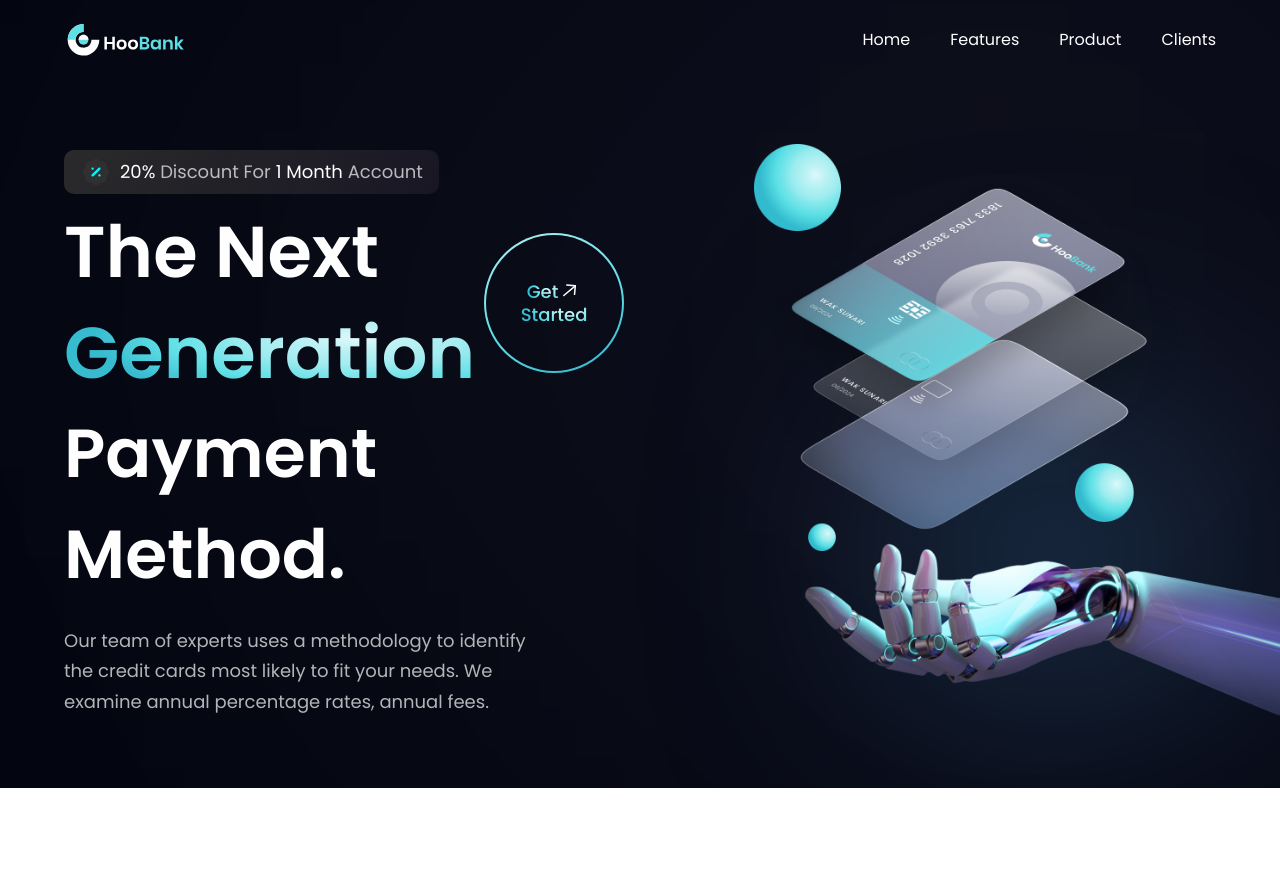
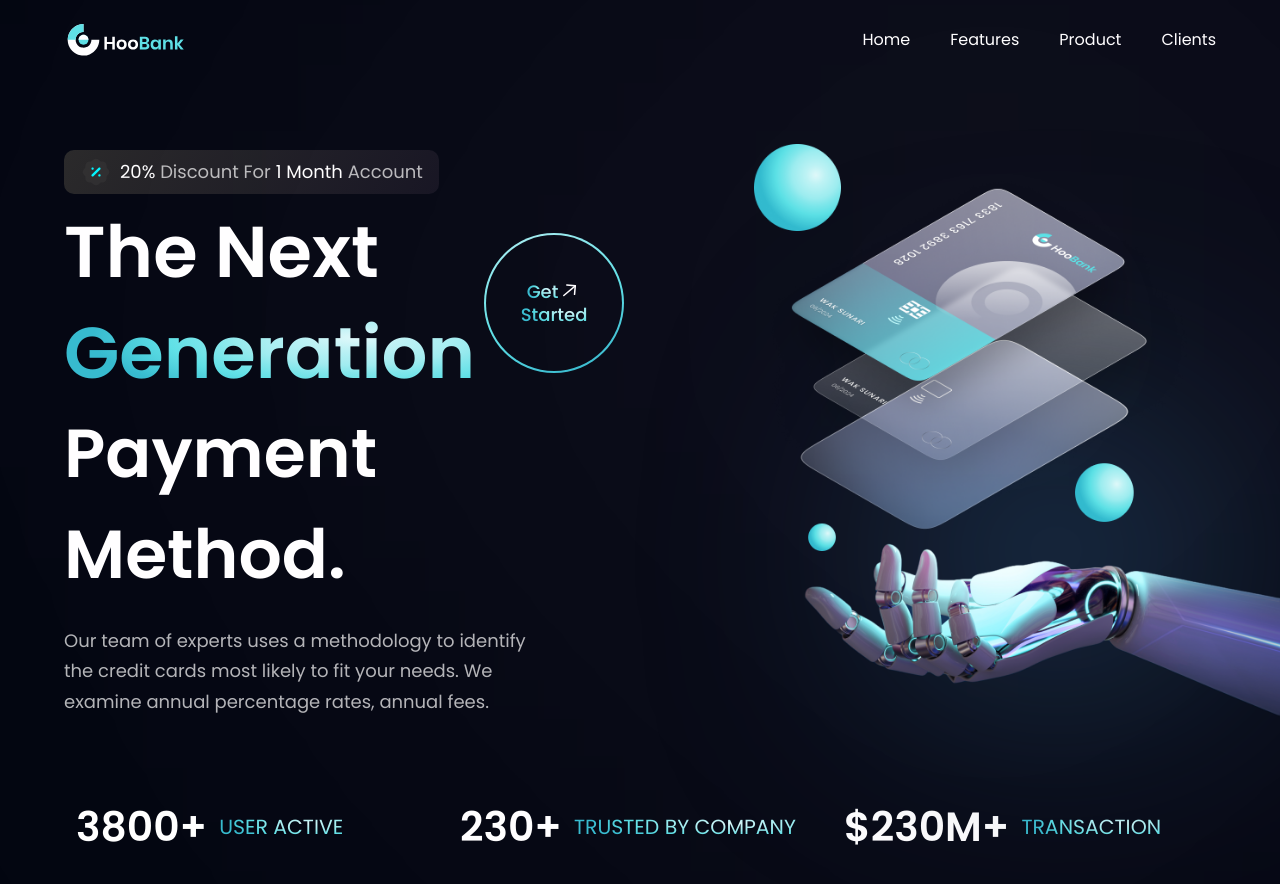
Before and after one commit to HadIhab/responsive_webapp_reactjs, a React (Vite) app: page / in a window 1280 px wide. Shown: the top 884 px of the page. Before the commit the page ends 800 px from the top, so only its background shows below. Built offline with nearby package versions, Linux system fonts and the light colour scheme.

Commit message:
Added Statistique component

```diff
--- a/src/App.jsx
+++ b/src/App.jsx
@@ -1,6 +1,6 @@
 import React from 'react'
 import styles from './style'
-import { Navbar, Hero } from './components'
+import { Navbar, Hero, Stats } from './components'
 
 const App = () => (
     <div className="bg-primary w-full overflow-hidden">
@@ -18,7 +18,7 @@
 
       <div className={`bg-primary ${styles.paddingX} ${styles.felxStart}`}>
         <div className={`${styles.boxWidth}`}>
-
+          <Stats />
         </div>
       </div>
     </div>
--- /dev/null
+++ b/src/components/Stats.jsx
@@ -0,0 +1,19 @@
+import { stats } from "../constants"
+import styles from "../style"
+
+const Stats = () => (
+    <section className={`${styles.flexCenter} flex-row flex-wrap sm:mb-20 mb-6`}>
+        {stats.map((stat) => (
+            <div key={stat.id} className={`flex-1 flex justify-start items-center flex-row m-3`}>
+                <h4 className="font-poppins font-semibold xs:text-[40.89px] text-[30.89px] xs:leading-[53.16px] leading-[43.16px] text-white">
+                    {stat.value}
+                </h4>
+                <p className="font-poppins font-normal xs:text-[20.45px] text-[15.45px] xs:leading-[26.58px] leading-[21.58px] text-gradient uppercase ml-3">
+                    {stat.title}
+                </p>
+            </div>
+        ))}
+    </section>
+);
+
+export default Stats;
--- a/src/components/index.js
+++ b/src/components/index.js
@@ -1,9 +1,11 @@
 import Navbar from "./Navbar"
 import Hero from "./Hero"
 import GetStarted from "./GetStarted"
+import Stats from "./Stats"
 
 export {
     Navbar,
     Hero,
-    GetStarted
+    GetStarted,
+    Stats
 }
--- a/src/constants/index.js
+++ b/src/constants/index.js
@@ -18,3 +18,21 @@
     title: "Clients",
   },
 ];
+
+export const stats = [
+  {
+    id: "stats-1",
+    title: "User Active",
+    value: "3800+",
+  },
+  {
+    id: "stats-2",
+    title: "Trusted by Company",
+    value: "230+",
+  },
+  {
+    id: "stats-3",
+    title: "Transaction",
+    value: "$230M+",
+  },
+];
```
